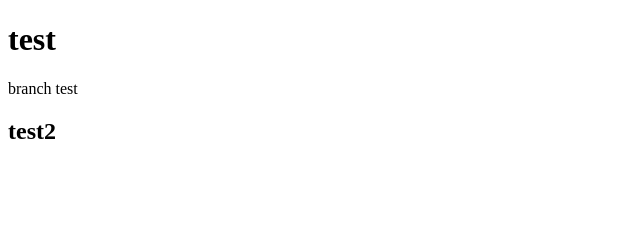
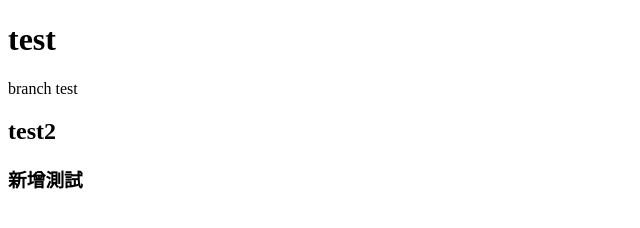
Before and after one commit to vicki-ling/project1, a plain HTML site: page index.html in a window 1280 px wide. Shown: the whole page, without its empty margins (0-640 px from the left). Drawn offline with Linux system fonts and the light colour scheme.

Commit message:
master新增測試

```diff
--- a/index.html
+++ b/index.html
@@ -10,6 +10,6 @@
     <h1>test</h1>
     <p>branch test</p>
     <h2>test2 </h2>
-
+    <h3>新增測試</h3>
 </body>
 </html>
```
